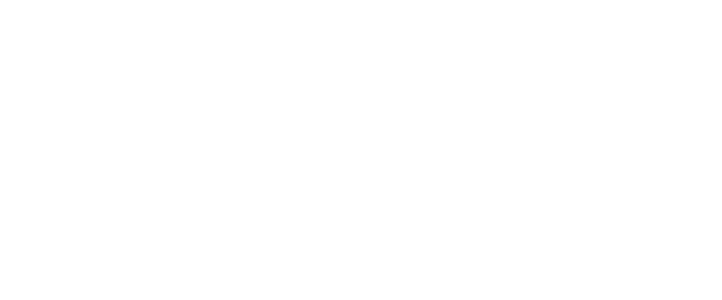
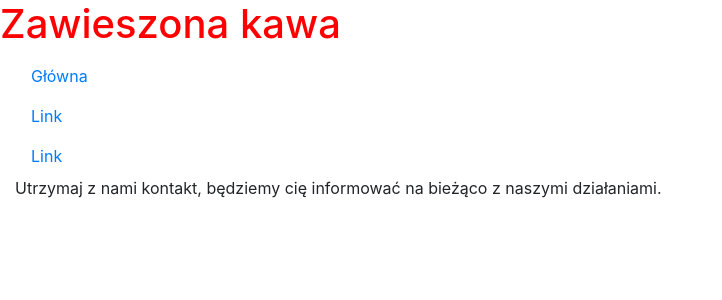
Before and after one commit to kubapi/kryzysowa-kawa, a Django app: page / in a window 1280 px wide. Before the commit the part shown is empty. Shown: the top 300 px of the page, without its empty margins (0-722 px from the left). Run offline with Django 3.2, Linux system fonts and the light colour scheme; some libraries are stand-ins or nearby versions.

Commit message:
initialiazing template inheritance (from base.html)

```diff
--- /dev/null
+++ b/static/project_application/css/style.css
@@ -0,0 +1,3 @@
+h1{
+  color: red;
+}
--- a/templates/project_application/base.html
+++ b/templates/project_application/base.html
@@ -1,13 +1,43 @@
 <!DOCTYPE html>
+{% load static %}
 <html lang="pl" dir="ltr">
   <head>
     <meta charset="utf-8">
-    <title>Zawieszona Kawa</title>
+    <title>Zawieszona kawa</title>
+
+    <!-- Style -->
+    <link rel="stylesheet" href="{% static "project_application/css/style.css" %}">
 
     <!-- Bootstrap CDN -->
     <link rel="stylesheet" href="https://stackpath.bootstrapcdn.com/bootstrap/4.3.1/css/bootstrap.min.css" integrity="sha384-ggOyR0iXCbMQv3Xipma34MD+dH/1fQ784/j6cY/iJTQUOhcWr7x9JvoRxT2MZw1T" crossorigin="anonymous">
   </head>
   <body>
+    <h1>Zawieszona kawa</h1>
+    <div class="container-fluid">
+        <ul class="nav flex-column">
+          <li class="nav-item">
+            <a class="nav-link active" href="#">Główna</a>
+          </li>
+          <li class="nav-item">
+            <a class="nav-link" href="#">Link</a>
+          </li>
+          <li class="nav-item">
+            <a class="nav-link" href="#">Link</a>
+          </li>
+          <li class="nav-item">
+            Utrzymaj z nami kontakt,
+            będziemy cię informować na bieżąco z naszymi działaniami.
+          </li>
+        </ul>
+
+        <div class="container">
+          {% block body_block %}
+
+          {% endblock %}
+        </div>
+
+    </div>
+
 
   </body>
 </html>
--- /dev/null
+++ b/templates/project_application/form.html
@@ -0,0 +1 @@
+<!DOCTYPE html>
--- a/templates/project_application/main.html
+++ b/templates/project_application/main.html
@@ -1 +1,6 @@
 <!DOCTYPE html>
+{% extends "project_application/base.html" %}
+  {% block body_block %}
+  <!-- Insert here -->
+
+  {% endblock %}
--- a/zawieszona_kawa/settings.py
+++ b/zawieszona_kawa/settings.py
@@ -15,6 +15,7 @@
 # Build paths inside the project like this: os.path.join(BASE_DIR, ...)
 BASE_DIR = os.path.dirname(os.path.dirname(os.path.abspath(__file__)))
 TEMPLATE_DIR = os.path.join(BASE_DIR, "templates")
+STATIC_DIR = os.path.join(BASE_DIR, "static")
 
 # Quick-start development settings - unsuitable for production
 # See https://docs.djangoproject.com/en/3.0/howto/deployment/checklist/
@@ -119,3 +120,6 @@
 # https://docs.djangoproject.com/en/3.0/howto/static-files/
 
 STATIC_URL = '/static/'
+STATICFILES_DIRS = [
+    STATIC_DIR,
+]
```
